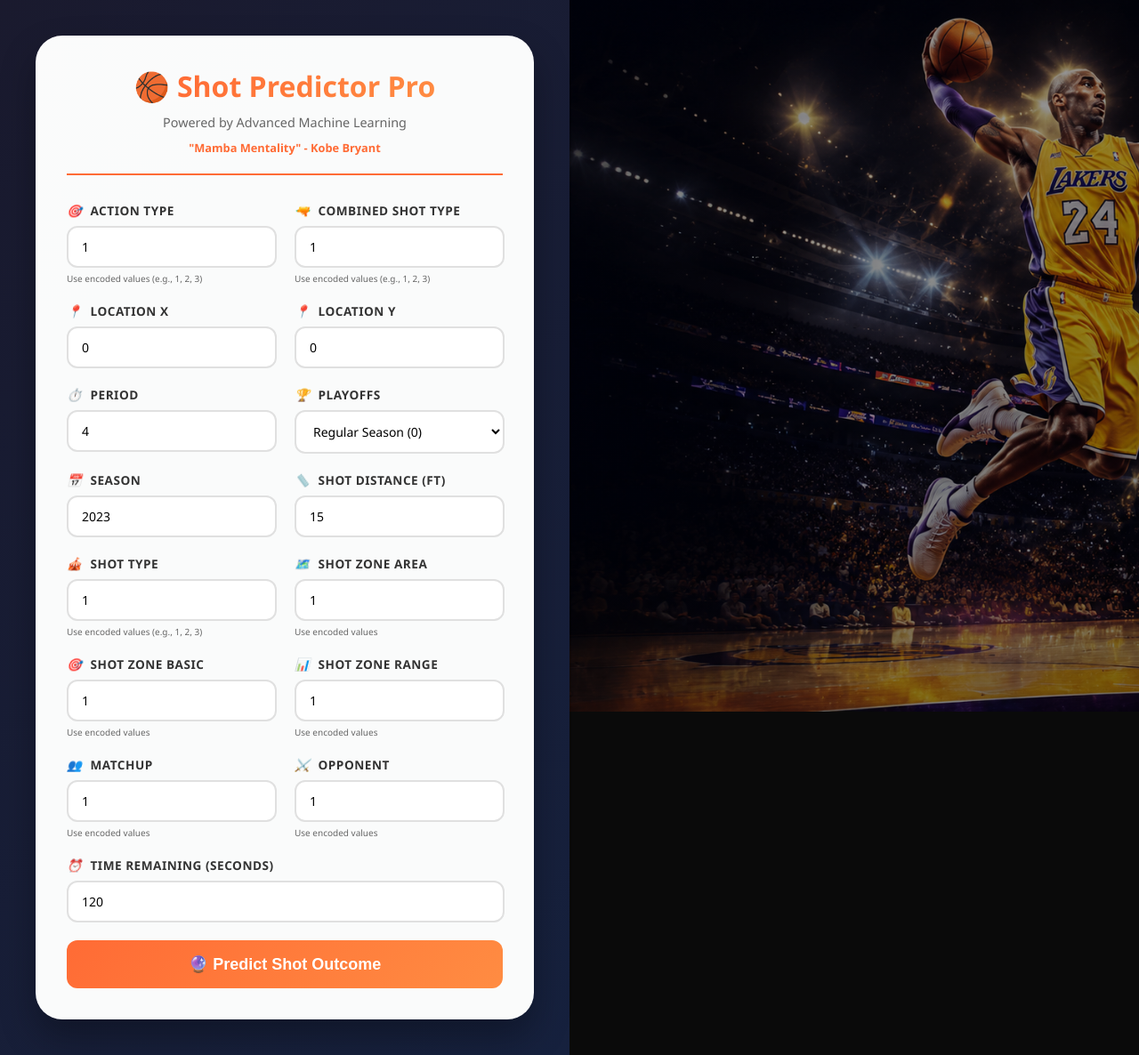
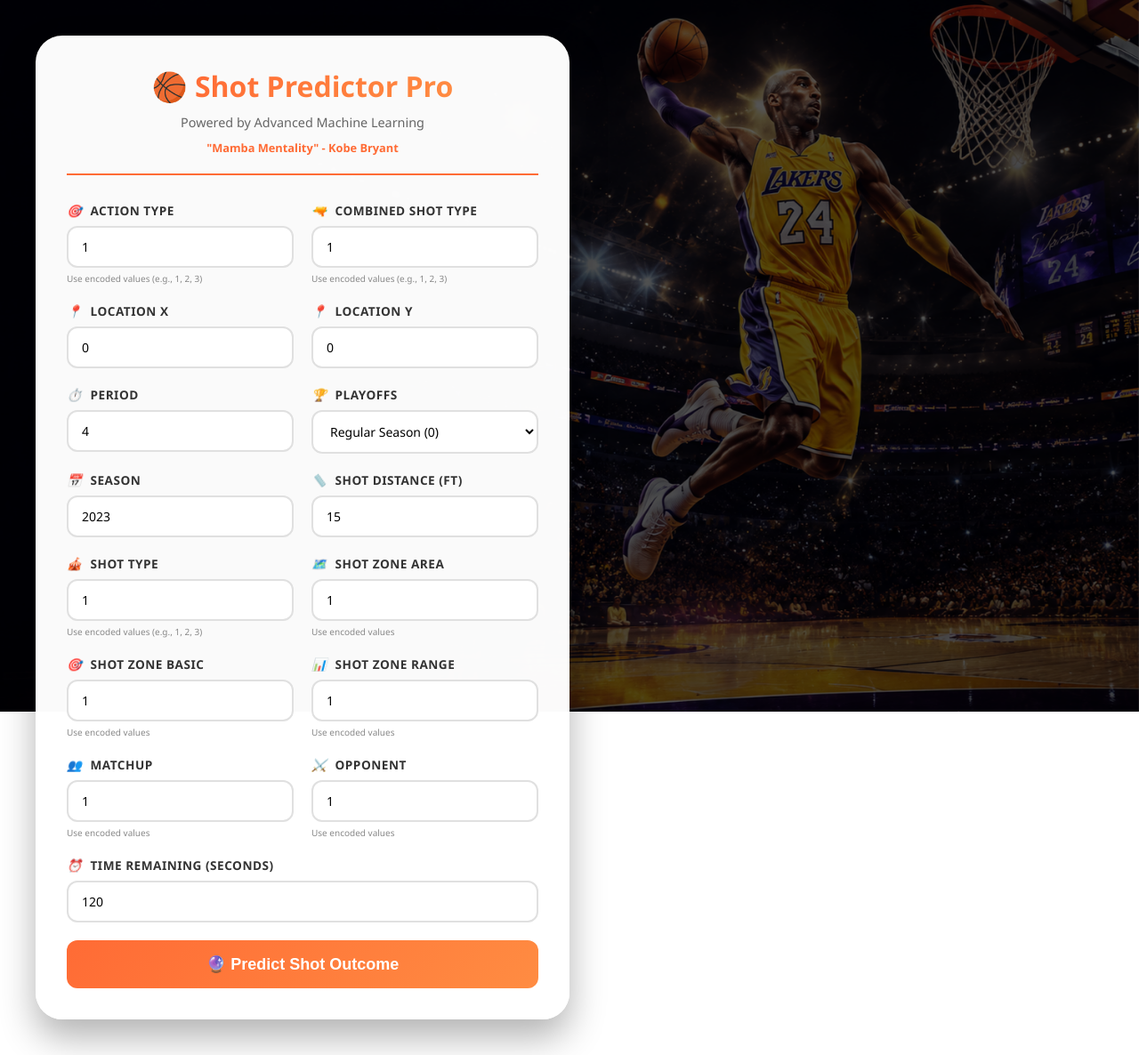
Before and after one commit to abhiXdata/basketball-shot-prediction, a Flask app: template templates/index.html in a window 1280 px wide. Shown: the whole page at 89% size. Run offline with Flask 3, Linux system fonts and the light colour scheme; the template is opened without the code that fills it, so the values that code supplies are empty.

Commit message:
Update index.html

```diff
--- a/templates/index.html
+++ b/templates/index.html
@@ -16,52 +16,74 @@
             min-height: 100vh;
             position: relative;
             overflow-x: hidden;
-            background: #0a0a0a;
         }
 
-        /* Right side - Kobe Bryant Image */
-        .kobe-sidebar {
+        /* Full background image with overlay */
+        body::before {
+            content: '';
             position: fixed;
-            right: 0;
-            top: 0;
-            width: 50%;
-            height: 100vh;
-            background-image: url(static/images/kobe-bryant.png);
-            background-size: cover;
-            background-position: center;
-            background-repeat: no-repeat;
-            z-index: 0;
-        }
-
-        /* Dark overlay on image for better text contrast */
-        .kobe-sidebar::before {
-            content: '';
-            position: absolute;
             top: 0;
             left: 0;
             right: 0;
             bottom: 0;
-            background: linear-gradient(135deg, rgba(0,0,0,0.3) 0%, rgba(0,0,0,0.5) 100%);
-            z-index: 1;
+            background-image: url('static/images/kobe-bryant.png');
+            background-size: cover;
+            background-position: center;
+            background-repeat: no-repeat;
+            background-attachment: fixed;
+            z-index: -2;
         }
 
-        /* Left side - Content */
+        /* Dark overlay for better text contrast */
+        body::after {
+            content: '';
+            position: fixed;
+            top: 0;
+            left: 0;
+            right: 0;
+            bottom: 0;
+            background: linear-gradient(135deg, rgba(0,0,0,0.6) 0%, rgba(0,0,0,0.7) 100%);
+            z-index: -1;
+        }
+
+        /* Floating particles */
+        .particle {
+            position: fixed;
+            background: rgba(255,107,53,0.15);
+            border-radius: 50%;
+            pointer-events: none;
+            animation: floatParticle linear infinite;
+            z-index: 0;
+        }
+
+        @keyframes floatParticle {
+            0% {
+                transform: translateY(100vh) rotate(0deg);
+                opacity: 0;
+            }
+            10% { opacity: 0.5; }
+            90% { opacity: 0.5; }
+            100% {
+                transform: translateY(-100vh) rotate(360deg);
+                opacity: 0;
+            }
+        }
+
+        /* Content wrapper - cards on left side */
         .content-wrapper {
             position: relative;
             z-index: 2;
-            width: 50%;
             min-height: 100vh;
-            background: linear-gradient(135deg, #1a1a2e 0%, #16213e 100%);
             padding: 40px;
             display: flex;
             align-items: center;
-            justify-content: center;
+            justify-content: flex-start;
         }
 
         .container {
             max-width: 600px;
             width: 100%;
-            margin: 0 auto;
+            margin: 0;
         }
 
         /* Form Card */
@@ -158,6 +180,12 @@
 
         .input-group input:hover, .input-group select:hover {
             border-color: #FF8C42;
+        }
+
+        .input-group small {
+            color: #888;
+            font-size: 10px;
+            margin-top: 5px;
         }
 
         /* Predict button */
@@ -335,17 +363,16 @@
         }
 
         /* Responsive design */
-        @media (max-width: 968px) {
-            .kobe-sidebar {
-                display: none;
+        @media (max-width: 768px) {
+            .content-wrapper {
+                padding: 20px;
+                justify-content: center;
             }
 
-            .content-wrapper {
-                width: 100%;
+            .container {
+                margin: 0 auto;
             }
-        }
 
-        @media (max-width: 768px) {
             .form-grid {
                 grid-template-columns: 1fr;
             }
@@ -388,10 +415,6 @@
     </style>
 </head>
 <body>
-    <!-- Right side - Kobe Bryant Image -->
-    <div class="kobe-sidebar"></div>
-
-    <!-- Left side - Content -->
     <div class="content-wrapper">
         <div class="container">
             <!-- Input Form Card -->
@@ -407,13 +430,13 @@
                         <div class="input-group">
                             <label><i>🎯</i> Action Type</label>
                             <input type="number" name="action_type" required placeholder="Enter encoded value" value="1">
-                            <small style="color: #666; font-size: 10px; margin-top: 5px;">Use encoded values (e.g., 1, 2, 3)</small>
+                            <small>Use encoded values (e.g., 1, 2, 3)</small>
                         </div>
 
                         <div class="input-group">
                             <label><i>🔫</i> Combined Shot Type</label>
                             <input type="number" name="combined_shot_type" required placeholder="Enter encoded value" value="1">
-                            <small style="color: #666; font-size: 10px; margin-top: 5px;">Use encoded values (e.g., 1, 2, 3)</small>
+                            <small>Use encoded values (e.g., 1, 2, 3)</small>
                         </div>
 
                         <div class="input-group">
@@ -452,37 +475,37 @@
                         <div class="input-group">
                             <label><i>🎪</i> Shot Type</label>
                             <input type="number" name="shot_type" required placeholder="Encoded value" value="1">
-                            <small style="color: #666; font-size: 10px; margin-top: 5px;">Use encoded values (e.g., 1, 2, 3)</small>
+                            <small>Use encoded values (e.g., 1, 2, 3)</small>
                         </div>
 
                         <div class="input-group">
                             <label><i>🗺️</i> Shot Zone Area</label>
                             <input type="number" name="shot_zone_area" required placeholder="Encoded value" value="1">
-                            <small style="color: #666; font-size: 10px; margin-top: 5px;">Use encoded values</small>
+                            <small>Use encoded values</small>
                         </div>
 
                         <div class="input-group">
                             <label><i>🎯</i> Shot Zone Basic</label>
                             <input type="number" name="shot_zone_basic" required placeholder="Encoded value" value="1">
-                            <small style="color: #666; font-size: 10px; margin-top: 5px;">Use encoded values</small>
+                            <small>Use encoded values</small>
                         </div>
 
                         <div class="input-group">
                             <label><i>📊</i> Shot Zone Range</label>
                             <input type="number" name="shot_zone_range" required placeholder="Encoded value" value="1">
-                            <small style="color: #666; font-size: 10px; margin-top: 5px;">Use encoded values</small>
+                            <small>Use encoded values</small>
                         </div>
 
                         <div class="input-group">
                             <label><i>👥</i> Matchup</label>
                             <input type="number" name="matchup" required placeholder="Encoded value" value="1">
-                            <small style="color: #666; font-size: 10px; margin-top: 5px;">Use encoded values</small>
+                            <small>Use encoded values</small>
                         </div>
 
                         <div class="input-group">
                             <label><i>⚔️</i> Opponent</label>
                             <input type="number" name="opponent" required placeholder="Encoded value" value="1">
-                            <small style="color: #666; font-size: 10px; margin-top: 5px;">Use encoded values</small>
+                            <small>Use encoded values</small>
                         </div>
 
                         <div class="input-group full-width">
@@ -511,6 +534,22 @@
     </div>
 
     <script>
+        // Create floating particles
+        function createParticles() {
+            const particleCount = 40;
+            for (let i = 0; i < particleCount; i++) {
+                const particle = document.createElement('div');
+                particle.className = 'particle';
+                const size = Math.random() * 5 + 2;
+                particle.style.width = `${size}px`;
+                particle.style.height = `${size}px`;
+                particle.style.left = `${Math.random() * 100}%`;
+                particle.style.animationDuration = `${Math.random() * 15 + 10}s`;
+                particle.style.animationDelay = `${Math.random() * 5}s`;
+                document.body.appendChild(particle);
+            }
+        }
+
         const formCard = document.getElementById('formCard');
         const resultCard = document.getElementById('resultCard');
         const predictionForm = document.getElementById('predictionForm');
@@ -561,7 +600,6 @@
 
                 // Display result based on prediction
                 const isMade = predictionText.includes('Made');
-                const confidence = predictionText.match(/\d+\.?\d*%/)?.[0] || '85%';
 
                 resultContent.innerHTML = `
                     <div class="prediction-result ${isMade ? 'make' : 'miss'}">
@@ -600,15 +638,15 @@
         backBtn.addEventListener('click', function() {
             resultCard.classList.remove('show');
             formCard.classList.remove('hide');
+        });
 
-            // Reset form if needed (optional)
-            // predictionForm.reset();
-        });
+        // Create background particles
+        createParticles();
 
         // Log successful load
         console.log("✅ Basketball Shot Predictor UI Loaded Successfully!");
-        console.log("🎯 Kobe Bryant image on right side");
-        console.log("📊 Form hidden until prediction, result shown after");
+        console.log("🎯 Kobe Bryant full background active");
+        console.log("📊 Cards on left side with hide/show functionality");
     </script>
 </body>
 </html>
```
